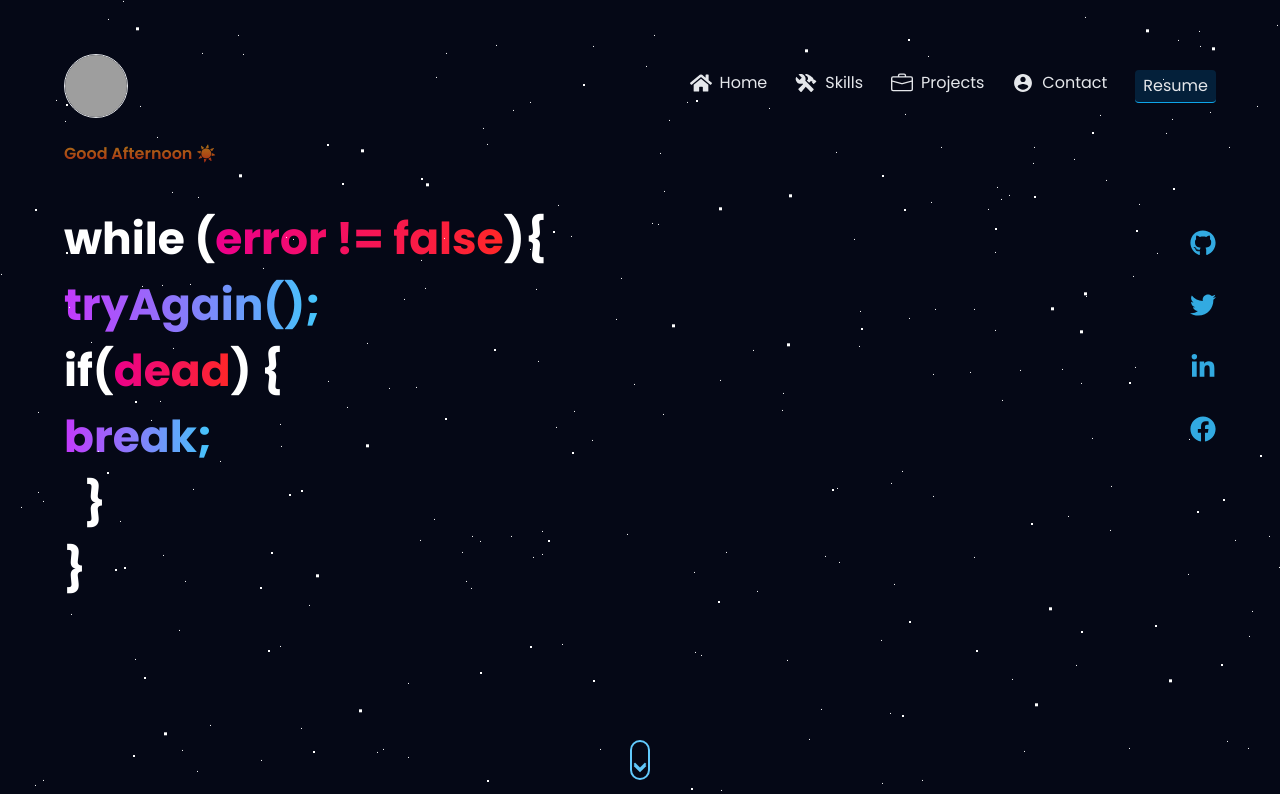
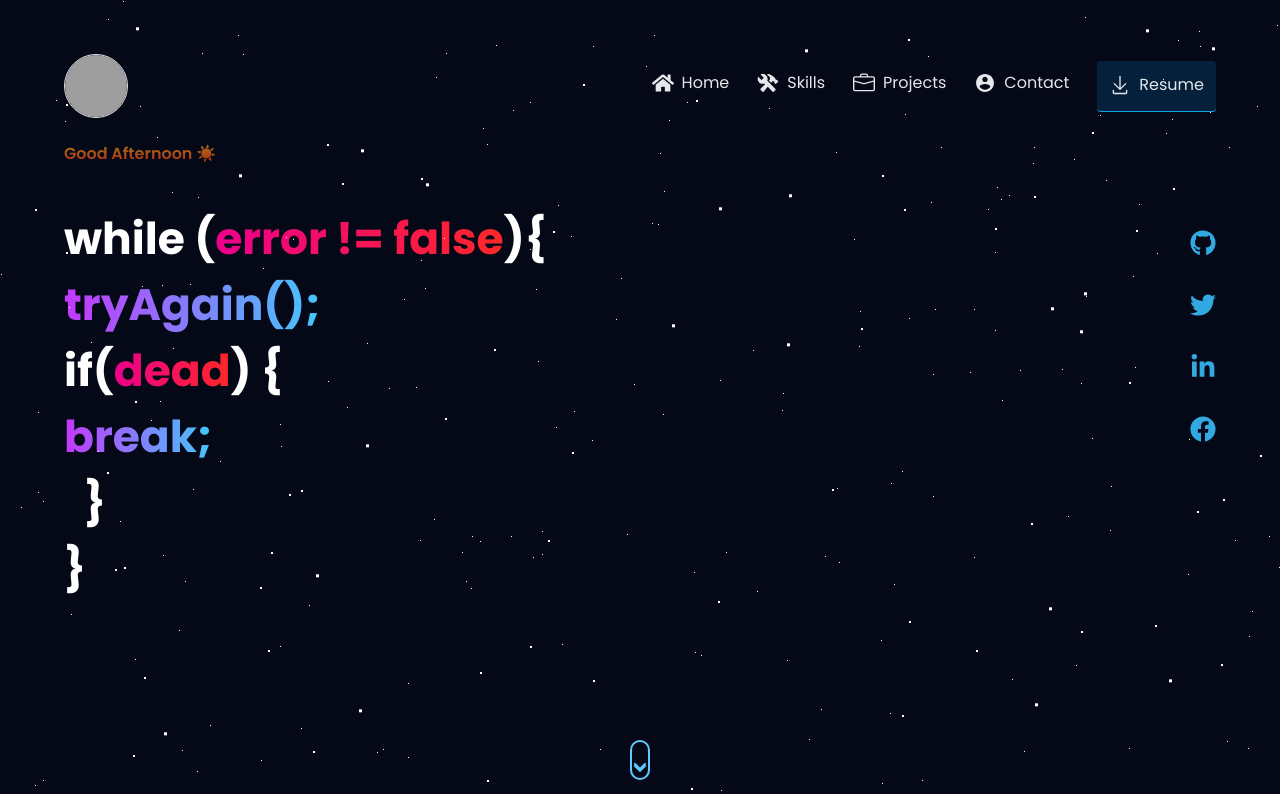
Before and after one commit to naimur-reza/my-portfolio, a React (Vite) app: page / in a window 1280 px wide. Shown: the top 794 px of the page. Built offline with nearby package versions, Linux system fonts and the light colour scheme; grey boxes are pictures that could not be loaded.

Commit message:
styled menu items with animation

```diff
--- a/src/components/Menu.jsx
+++ b/src/components/Menu.jsx
@@ -5,6 +5,7 @@ import { FaHome } from "react-icons/fa";
 import { IoMdContact } from "react-icons/io";
 import { IoMdConstruct } from "react-icons/io";
 import { BsBriefcase } from "react-icons/bs";
+import { GoDownload } from "react-icons/go";
 const StarWrapper = (Component, idName) =>
   function HOC() {
     return (
@@ -36,28 +37,31 @@ const Menu = () => {
         </div>
 
         <ul className=" flex gap-7 items-center text-gray-200">
-          <li>
+          <li className="hover:shadow-2xl hover:shadow-pink-500 duration-400 transition-colors hover:border-b-2 hover:border-pink-500 hover:text-pink-500">
             <a className="inline-flex items-center gap-2" href="#home">
               <FaHome size={22} /> Home
             </a>
           </li>
-          <li>
+          <li className="hover:shadow-2xl hover:shadow-pink-500 duration-400 transition-colors hover:border-b-2 hover:border-pink-500 hover:text-pink-500">
             <a className="inline-flex items-center gap-2" href="#skills">
               <IoMdConstruct size={22} /> Skills
             </a>
           </li>
-          <li>
+          <li className="hover:shadow-2xl hover:shadow-pink-500 duration-400 transition-colors hover:border-b-2 hover:border-pink-500 hover:text-pink-500">
             <a className="inline-flex items-center gap-2" href="#projects">
               <BsBriefcase size={22} /> Projects
             </a>
           </li>
-          <li>
+          <li className="hover:shadow-2xl hover:shadow-pink-500 duration-400 transition-colors hover:border-b-2 hover:border-pink-500 hover:text-pink-500">
             <a className="inline-flex items-center gap-2" href="#contact">
               <IoMdContact size={22} /> Contact
             </a>
           </li>
-          <li className="  border-sky-500 rounded border-b   px-2 py-1 bg-sky-600 bg-opacity-20 hover:bg-opacity-30 duration-200 transition">
-            <a href="">Resume</a>
+          <li className="  border-sky-500 rounded border-b   px-3 pt-3 pb-2 bg-sky-600 bg-opacity-20 hover:bg-opacity-30 duration-200 transition ">
+            <a href="" className="inline-flex items-center gap-2">
+              {" "}
+              <GoDownload size={22} /> Resume
+            </a>
           </li>
         </ul>
       </div>
```
